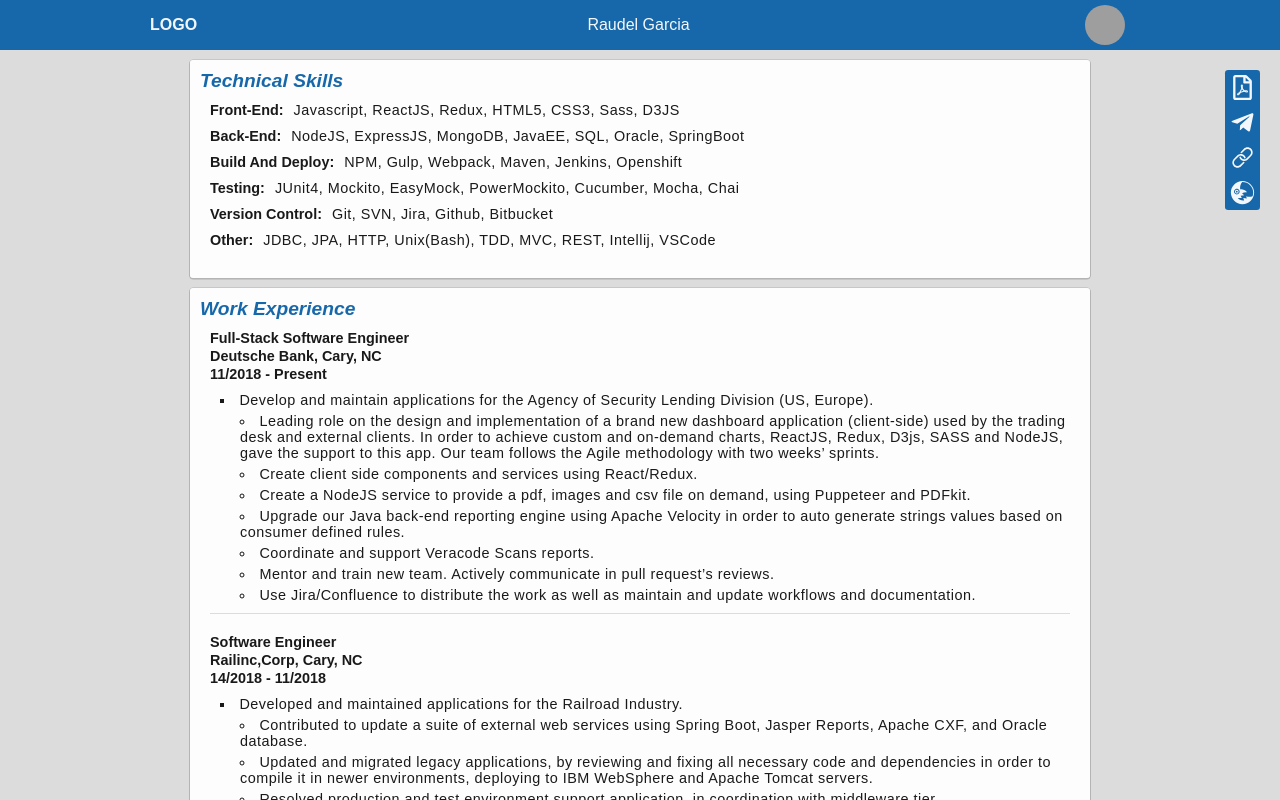
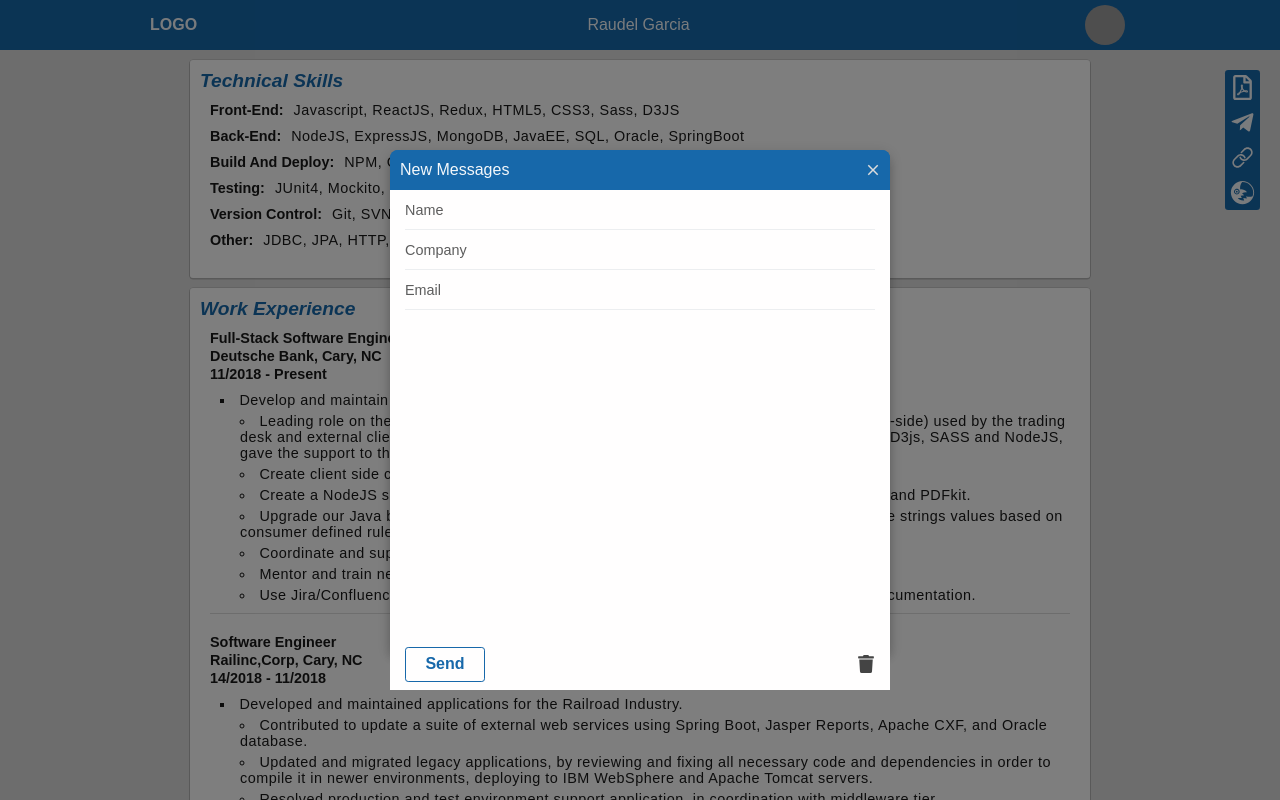
Before and after one commit to Raudelgar/mycvpro-resume, a React (Create React App) app: page / in a window 1280 px wide. Both pictures are taken after a click on the element 1242 px from the left and 122 px from the top of the page. Shown: the top 800 px of the page. Built offline with nearby package versions, Linux system fonts and the light colour scheme; grey boxes are pictures that could not be loaded.

Commit message:
email form lighter style

```diff
--- a/src/components/alerts/SuccessMsg.js
+++ b/src/components/alerts/SuccessMsg.js
@@ -3,6 +3,7 @@ import { IoMdClose } from 'react-icons/io';
 
 import './alerts.scss';
 import { AlertContext } from '../../context/AlertContext';
+import CloseBtn from '../view/buttons/CloseBtn';
 
 export default function SuccessMsg({ msg }) {
 	const { show, hideAlert } = useContext(AlertContext);
@@ -19,9 +20,10 @@ export default function SuccessMsg({ msg }) {
 				<div className='alert-container'>
 					<div className='success'>
 						<span className='alert-msg'>{msg}</span>
-						<div className='close-alert' onClick={hideAlert}>
-							<IoMdClose className='close-icon' />
-						</div>
+						<CloseBtn
+							event={hideAlert}
+							styles={{ container: 'close-alert', icon: 'close-icon' }}
+						/>
 					</div>
 				</div>
 			)}
--- a/src/components/alerts/alerts.scss
+++ b/src/components/alerts/alerts.scss
@@ -25,29 +25,6 @@
 		.alert-msg {
 			margin-left: 40%;
 		}
-
-		.close-alert {
-			margin-left: auto;
-			width: 45px;
-			height: 100%;
-			display: flex;
-			justify-content: center;
-			align-items: center;
-			z-index: 1;
-
-			.close-icon {
-				color: $light-text-color;
-				width: 25px;
-				height: 25px;
-			}
-
-			&:hover {
-				background-color: #68c74dfd;
-				.close-icon {
-					color: $bright-white-color;
-				}
-			}
-		}
 	}
 
 	@keyframes animflowdown {
--- a/src/components/main/App.js
+++ b/src/components/main/App.js
@@ -13,6 +13,8 @@ import { handleInitData } from '../../actions/rootAction.js';
 import useProfileState from '../../hooks/useProfileState';
 import SuccessMsg from '../alerts/SuccessMsg.js';
 import { AlertProvider } from '../../context/AlertContext';
+import EmailForm from '../pages/messages/EmailForm';
+import { EmailProvider } from '../../context/EmailContext';
 
 export default function App() {
 	const { theme } = useContext(ThemeContext);
@@ -34,12 +36,15 @@ export default function App() {
 				{isLoading ? (
 					<LogoLoader />
 				) : (
-					<div className={`${theme}-App`}>
-						<NavBar />
-						<Home />
-						<Footer />
-						<SuccessMsg msg={'Copied To Clipboard!'} />
-					</div>
+					<EmailProvider>
+						<div className={`${theme}-App`}>
+							<SuccessMsg msg={'Copied To Clipboard!'} />
+							<EmailForm />
+							<NavBar />
+							<Home />
+							<Footer />
+						</div>
+					</EmailProvider>
 				)}
 			</AlertProvider>
 		</Router>
--- /dev/null
+++ b/src/components/pages/messages/EmailForm.js
@@ -0,0 +1,73 @@
+import React, { useContext } from 'react';
+import { FaTrash } from 'react-icons/fa';
+
+import './form.scss';
+import { EmailContext } from '../../../context/EmailContext';
+import CloseBtn from '../../view/buttons/CloseBtn';
+
+export default function EmailForm() {
+	const { isOpen, cancelEmailForm, submitEmailForm } = useContext(EmailContext);
+	return (
+		<>
+			{isOpen && (
+				<div className='form-container'>
+					<div className='email-form'>
+						<div className='email-form-header'>
+							<div className='email-header-subject'>New Messages</div>
+							<CloseBtn
+								styles={{ container: 'close-email', icon: 'close-icon ' }}
+							/>
+						</div>
+						<div className='email-content'>
+							<form>
+								<div className='email-content-header'>
+									<div className='email-content-name'>
+										<label htmlFor='name'>Name</label>
+										<input
+											type='text'
+											name='name'
+											id='name'
+											// placeholder='Your Name'
+											required
+										/>
+									</div>
+									<div className='email-content-name'>
+										<label htmlFor='company'>Company</label>
+										<input
+											type='text'
+											name='company'
+											id='company'
+											// placeholder='You work for...'
+											required
+										/>
+									</div>
+									<div className='email-content-name'>
+										<label htmlFor='email'>Email</label>
+										<input
+											type='email'
+											name='email'
+											id='email'
+											// placeholder='example@domain.com'
+											required
+										/>
+									</div>
+								</div>
+								<textarea
+									name='email-textarea'
+									id='descreption'
+									className='email-textarea'
+								></textarea>
+								<div className='email-form-footer'>
+									<button type='submit' className='btn-send-email'>
+										Send
+									</button>
+									<FaTrash className='discard-icon' />
+								</div>
+							</form>
+						</div>
+					</div>
+				</div>
+			)}
+		</>
+	);
+}
--- /dev/null
+++ b/src/components/pages/messages/form.scss
@@ -0,0 +1,128 @@
+@import '../../../sass/_format.scss';
+@import '../../../sass/_colors.scss';
+
+.form-container {
+	position: fixed;
+	top: 0;
+	left: 0;
+	width: 100%;
+	height: 100%;
+	display: flex;
+	justify-content: center;
+	align-items: center;
+	background-color: #00000080;
+	z-index: 3;
+
+	.email-form {
+		width: 500px;
+		height: 500px;
+		// background-color: $light-text-color;
+		background-color: $base-blue;
+		border-radius: 0.5em 0.5em 0 0;
+		box-shadow: 0 8px 10px 1px #00000024, 0 3px 14px 2px #0000001f,
+			0 5px 5px -3px #00000033;
+
+		.email-form-header {
+			width: 100%;
+			height: 40px;
+			background-color: $base-blue;
+			border-radius: inherit;
+			display: flex;
+			justify-content: space-between;
+			align-items: center;
+
+			.email-header-subject {
+				width: 100%;
+				color: $light-text-color;
+				margin-left: 10px;
+				cursor: default;
+			}
+		}
+
+		.email-content {
+			width: 100%;
+			height: 100%;
+			background-color: $bright-white-color;
+			padding: 0 15px;
+
+			.email-content-header {
+				display: flex;
+				flex-direction: column;
+
+				.email-content-name {
+					width: 100%;
+					height: 40px;
+					padding: 10px 0;
+					box-shadow: inset 0 -1px 0 0 #64798f1f;
+					line-height: 20px;
+					color: $dark-gray;
+					display: flex;
+					justify-content: center;
+					align-items: center;
+
+					label,
+					input {
+						font-size: 0.9rem;
+					}
+
+					input {
+						width: 100%;
+						height: calc(40px - 10px);
+						margin-left: 5px;
+						border: none;
+						background-color: transparent;
+						outline: none;
+					}
+				}
+			}
+
+			.email-textarea {
+				margin: 10px 0;
+				width: 100%;
+				height: 305px;
+				background-color: transparent;
+				border: none;
+				outline: none;
+				resize: none;
+				font-family: inherit;
+			}
+
+			.email-form-footer {
+				width: 100%;
+				height: 50px;
+				background-color: transparent;
+				display: flex;
+				justify-content: space-between;
+				align-items: center;
+
+				.btn-send-email {
+					width: 80px;
+					height: 35px;
+					border: 0.5px solid $base-blue;
+					border-radius: 0.2em;
+					background-color: transparent;
+					outline: none;
+					color: $base-blue;
+					font-size: 1rem;
+					font-weight: 600;
+
+					&:hover {
+						background-color: $bg-blue-hover;
+						border-color: $fb-green-blue;
+						color: $bright-white-color;
+					}
+				}
+
+				.discard-icon {
+					width: 18px;
+					height: 18px;
+					color: $bg-dark-app;
+
+					&:hover {
+						color: #ce0a0ac7;
+					}
+				}
+			}
+		}
+	}
+}
--- /dev/null
+++ b/src/components/view/buttons/CloseBtn.js
@@ -0,0 +1,13 @@
+import React from 'react';
+import { IoMdClose } from 'react-icons/io';
+
+import './buttons.scss';
+
+export default function CloseBtn({ event, styles }) {
+	const { container, icon } = styles;
+	return (
+		<div className={container} onClick={event}>
+			<IoMdClose className={icon} />
+		</div>
+	);
+}
--- /dev/null
+++ b/src/components/view/buttons/buttons.scss
@@ -0,0 +1,49 @@
+@import '../../../sass/colors.scss';
+
+//Close Btn
+.close-alert {
+	margin-left: auto;
+	width: 45px;
+	height: 100%;
+	display: flex;
+	justify-content: center;
+	align-items: center;
+	z-index: 1;
+
+	.close-icon {
+		color: $light-text-color;
+		width: 25px;
+		height: 25px;
+	}
+
+	&:hover {
+		background-color: #68c74dfd;
+		.close-icon {
+			color: $bright-white-color;
+		}
+	}
+}
+
+.close-email {
+	width: 26px;
+	height: 24px;
+	display: flex;
+	justify-content: center;
+	align-items: center;
+	border-radius: 50%;
+	margin-right: 5px;
+	cursor: pointer;
+
+	.close-icon {
+		color: $bg-light-app;
+		width: 18px;
+		height: 18px;
+	}
+
+	&:hover {
+		background-color: $bg-blue-hover;
+		.close-icon {
+			color: $bright-white-color;
+		}
+	}
+}
--- /dev/null
+++ b/src/context/EmailContext.js
@@ -0,0 +1,19 @@
+import React, { createContext, useState } from 'react';
+
+export const EmailContext = createContext();
+
+export const EmailProvider = (props) => {
+	const [isOpen, setOpen] = useState(false);
+
+	const openEmailForm = () => setOpen(true);
+	const cancelEmailForm = () => setOpen(false);
+	const submitEmailForm = () => setOpen(false);
+
+	return (
+		<EmailContext.Provider
+			value={{ isOpen, openEmailForm, cancelEmailForm, submitEmailForm }}
+		>
+			{props.children}
+		</EmailContext.Provider>
+	);
+};
--- a/src/hooks/useMenu.js
+++ b/src/hooks/useMenu.js
@@ -1,7 +1,10 @@
+import { useContext } from 'react';
 import useCopyToClip from './useCopyToClip.js';
+import { EmailContext } from '../context/EmailContext.js';
 
 export default function useMenu() {
 	const { copyToClipBoard } = useCopyToClip();
+	const { openEmailForm } = useContext(EmailContext);
 
 	const types = {
 		copy: 'COPY_LINK',
@@ -16,8 +19,7 @@ export default function useMenu() {
 				console.log('download pdf');
 				break;
 			case 'MSG':
-				console.log('send messages');
-				break;
+				return openEmailForm();
 			default:
 				break;
 		}
--- a/src/sass/_format.scss
+++ b/src/sass/_format.scss
@@ -12,7 +12,6 @@
 }
 
 @mixin light-section-shadow {
-	// box-shadow: 0 0.5px 0 1px #00000026;
 	box-shadow: 0 0.5px 0 1px $light-gray;
 }
 
```
